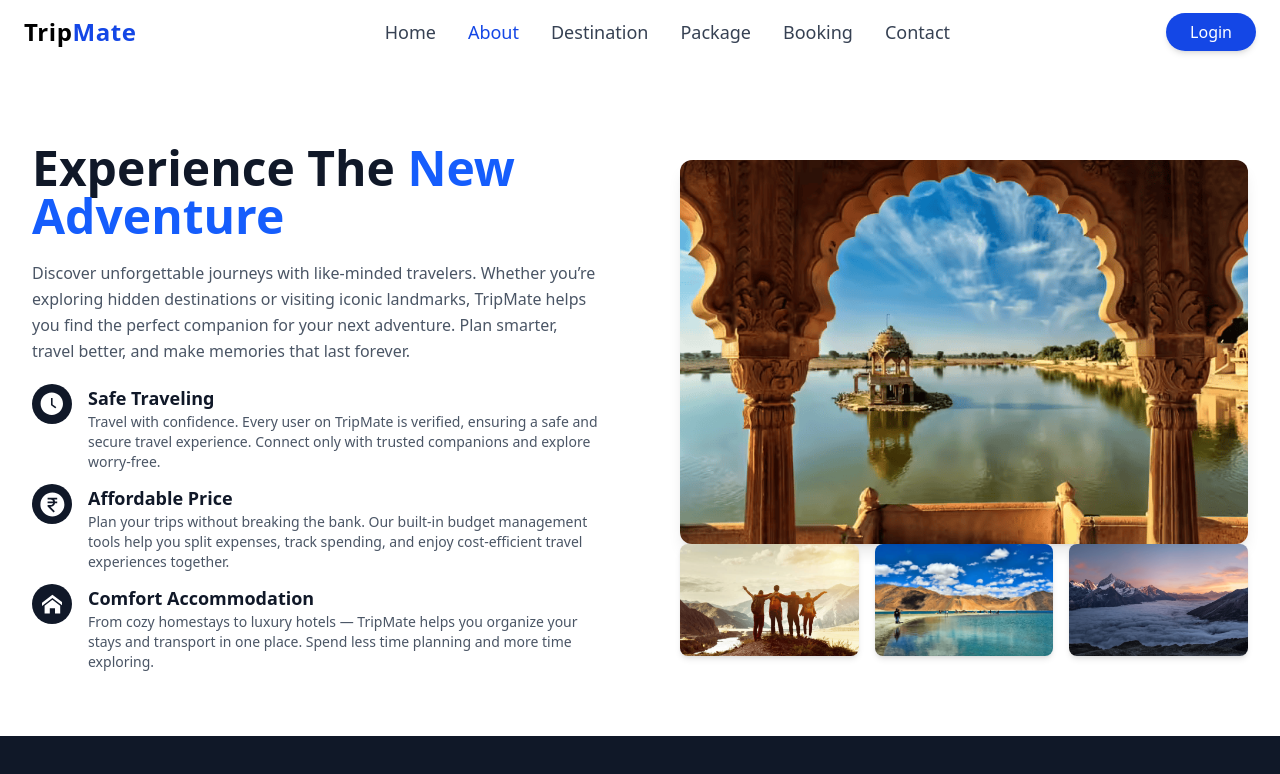
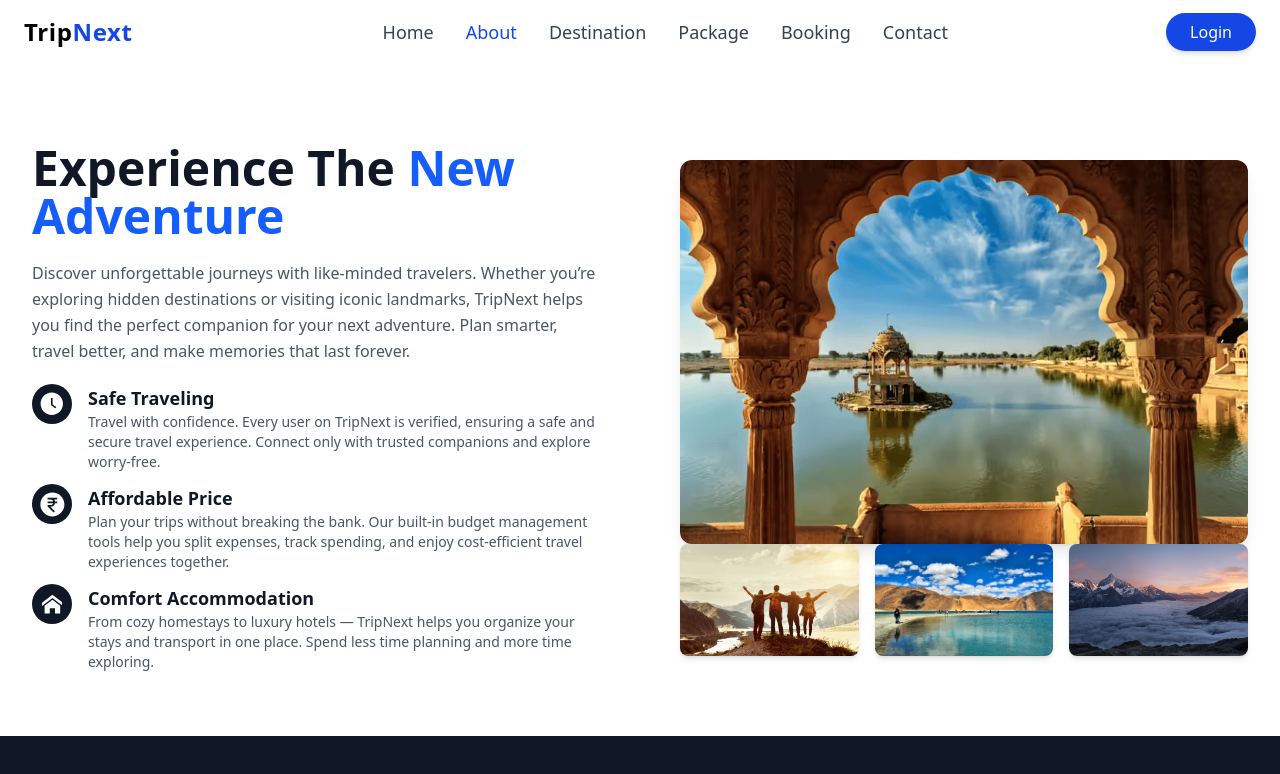
Before and after one commit to akshitahuja2022/TripMate, a React (Vite) app in the folder frontend/: page /about in a window 1280 px wide. Shown: the top 774 px of the page. Built offline with nearby package versions, Linux system fonts and the light colour scheme.

Commit message:
change the namet TripMate to TripNext

```diff
--- a/frontend/src/Components/About.jsx
+++ b/frontend/src/Components/About.jsx
@@ -20,7 +20,7 @@ const About = () => {
             <p className="text-gray-600 text-sm sm:text-base leading-relaxed mb-5">
               Discover unforgettable journeys with like-minded travelers.
               Whether you’re exploring hidden destinations or visiting iconic
-              landmarks, TripMate helps you find the perfect companion for your
+              landmarks, TripNext helps you find the perfect companion for your
               next adventure. Plan smarter, travel better, and make memories
               that last forever.
             </p>
@@ -37,7 +37,7 @@ const About = () => {
                     Safe Traveling
                   </h3>
                   <p className="text-gray-600 text-sm">
-                    Travel with confidence. Every user on TripMate is verified,
+                    Travel with confidence. Every user on TripNext is verified,
                     ensuring a safe and secure travel experience. Connect only
                     with trusted companions and explore worry-free.
                   </p>
@@ -76,7 +76,7 @@ const About = () => {
                     Comfort Accommodation
                   </h3>
                   <p className="text-gray-600 text-sm">
-                    From cozy homestays to luxury hotels — TripMate helps you
+                    From cozy homestays to luxury hotels — TripNext helps you
                     organize your stays and transport in one place. Spend less
                     time planning and more time exploring.
                   </p>
--- a/frontend/src/Components/Hero.jsx
+++ b/frontend/src/Components/Hero.jsx
@@ -16,7 +16,7 @@ const Hero = () => {
       <div className="hidden sm:flex absolute sm:mt-24 inset-0  flex-col text-center">
         <h2 className="text-md sm:text-3xl md:text-4xl font-bold">
           Explore the World with Trip
-          <span className="text-blue-700">Mate</span>
+          <span className="text-blue-700">Next</span>
         </h2>
         <p className="text-xl sm:text-3xl md:text-4xl mt-2 font-bold">
           Let’s Make Every Trip Perfect!
--- a/frontend/src/Components/Navbar.jsx
+++ b/frontend/src/Components/Navbar.jsx
@@ -1,4 +1,4 @@
-import React, { useContext, useState } from "react";
+import { useContext, useState } from "react";
 import { Link, NavLink, useNavigate } from "react-router-dom";
 import { IoMenu } from "react-icons/io5";
 import { AuthContext } from "../Context/AuthContext";
@@ -16,7 +16,7 @@ const Navbar = () => {
 
     try {
       const response = await fetch(
-        `${import.meta.env.VITE_BACKEND_URL}/api/logout`
+        `${import.meta.env.VITE_BACKEND_URL}/api/logout`,
       );
       const { message, success, error } = await response.json();
       if (success) {
@@ -41,7 +41,7 @@ const Navbar = () => {
     <div className="flex justify-between h-16 items-center py-4 px-6  bg-white fixed top-0 left-0 right-0 z-50">
       <div className="cursor-pointer text-xl lg:text-2xl">
         <Link to="/" className="font-bold tracking-wide">
-          Trip<span className="text-blue-700">Mate</span>
+          Trip<span className="text-blue-700">Next</span>
         </Link>
       </div>
       <div className="hidden md:block">
```
